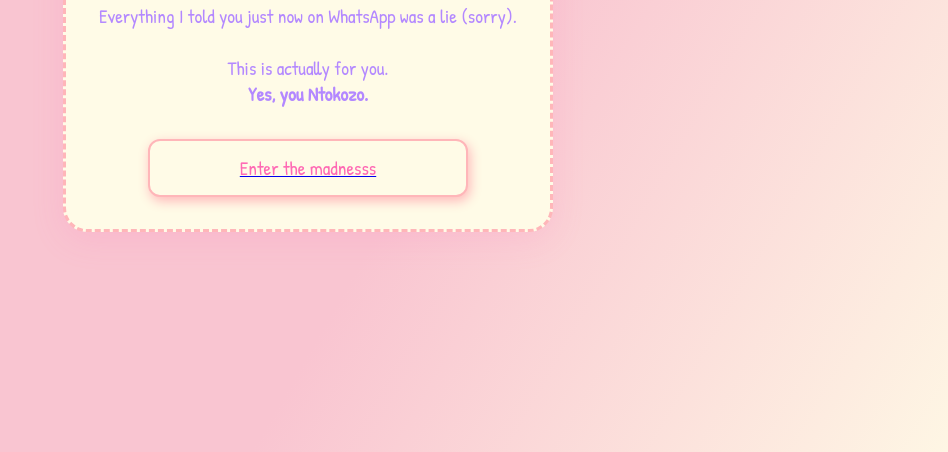
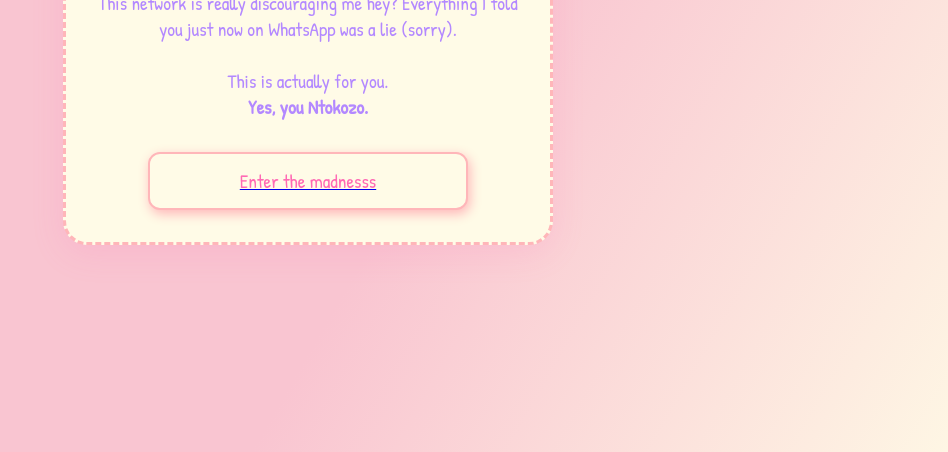
Before and after one commit to tatendacodespace/Scrapbook, a plain HTML site: page index.html in a window 1280 px wide. Shown: the part 348-800 px from the top of the page, without its empty margins (332-1280 px from the left). Drawn offline with Linux system fonts and the light colour scheme.

Commit message:
im having network problems and the deadline is midnight

```diff
--- a/index.html
+++ b/index.html
@@ -78,7 +78,7 @@
 <body>
   <div class="reveal-card">
     <h1>Soooooooooo.....</h1>
-    <p>Everything I told you just now on WhatsApp was a lie (sorry).<br><br>This is actually for you.<br><b>Yes, you Ntokozo.</b></p>
+    <p>This network is really discouraging me hey? Everything I told you just now on WhatsApp was a lie (sorry).<br><br>This is actually for you.<br><b>Yes, you Ntokozo.</b></p>
     <a href="pages/cover.html"><button class="enter-btn">Enter the madnesss</button></a>
   </div>
 </body>
```
Also changed, not shown: pages/final.html (+1 -1 lines).
